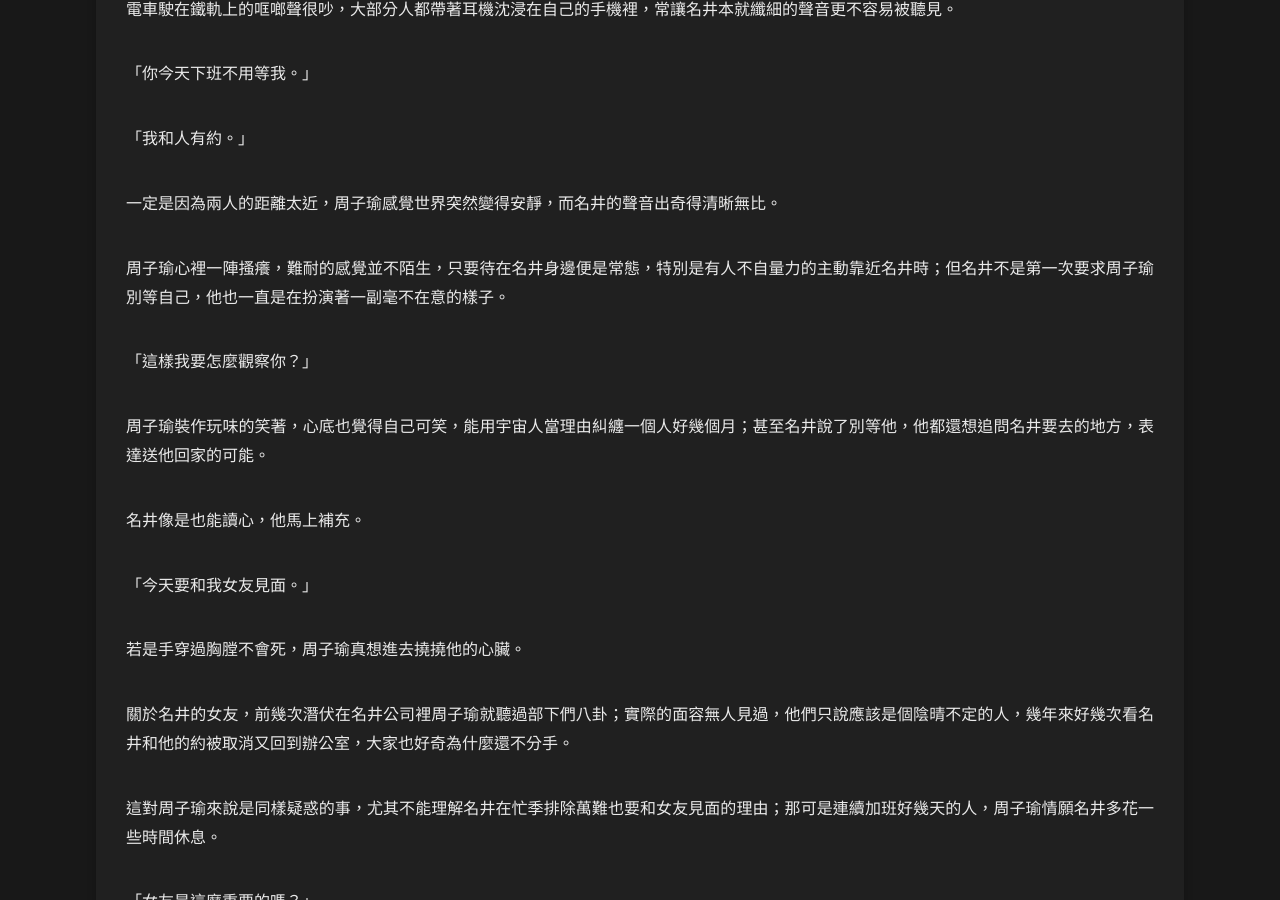
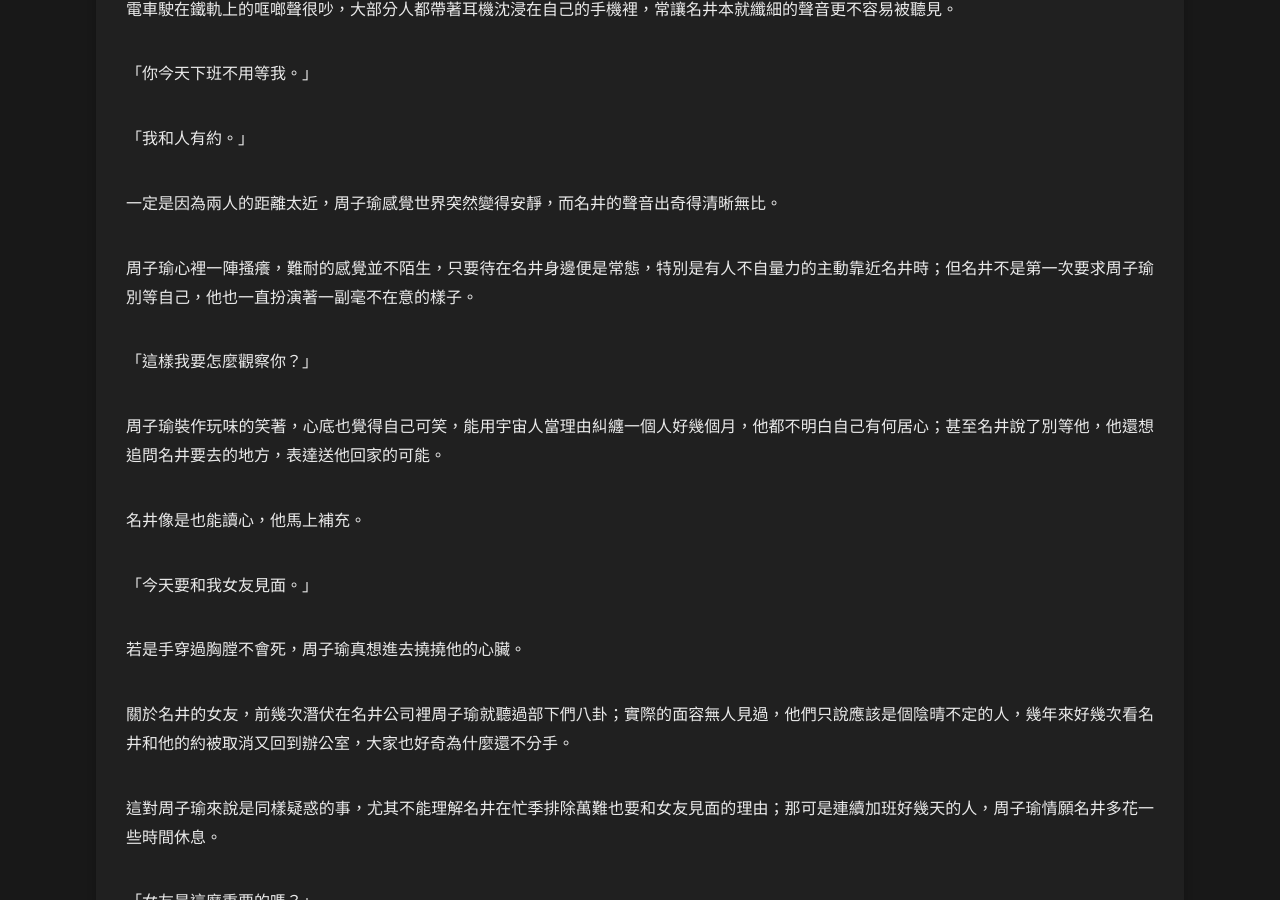
Before and after one commit to thekingwithdonkeyears/website, a Jekyll site: the page built from _posts/2025-10-18-Weather-Station-23.md, in a window 1280 px wide and 900 px high, scrolled down 639 px. Built offline with Jekyll 4.4.1, drawn with Linux system fonts in a browser that asks for light colours; comment, search, counter and statistics services are not loaded; some of the changed text lies outside the part shown.

Commit message:
update 23

```diff
--- a/_posts/2025-10-18-Weather-Station-23.md
+++ b/_posts/2025-10-18-Weather-Station-23.md
@@ -24,11 +24,11 @@ iframe2:
 
 一定是因為兩人的距離太近，周子瑜感覺世界突然變得安靜，而名井的聲音出奇得清晰無比。
 
-周子瑜心裡一陣搔癢，難耐的感覺並不陌生，只要待在名井身邊便是常態，特別是有人不自量力的主動靠近名井時；但名井不是第一次要求周子瑜別等自己，他也一直是在扮演著一副毫不在意的樣子。
+周子瑜心裡一陣搔癢，難耐的感覺並不陌生，只要待在名井身邊便是常態，特別是有人不自量力的主動靠近名井時；但名井不是第一次要求周子瑜別等自己，他也一直扮演著一副毫不在意的樣子。
 
 「這樣我要怎麼觀察你？」
 
-周子瑜裝作玩味的笑著，心底也覺得自己可笑，能用宇宙人當理由糾纏一個人好幾個月；甚至名井說了別等他，他都還想追問名井要去的地方，表達送他回家的可能。
+周子瑜裝作玩味的笑著，心底也覺得自己可笑，能用宇宙人當理由糾纏一個人好幾個月，他都不明白自己有何居心；甚至名井說了別等他，他還想追問名井要去的地方，表達送他回家的可能。
 
 名井像是也能讀心，他馬上補充。
 
@@ -86,7 +86,7 @@ iframe2:
 
 名井向上看著周子瑜，沒錯過他略微尷尬的表情，但沒打算拆穿他從公司樓下就尾隨這件事。
 
-他不理解周子瑜對於自己的想法。若不是他一開始就表明自己外星人的身份，名井會把他歸類在過去遇見過的瘋狂追求者那類，總是提供著不同種名井無感的喜歡。
+他不理解周子瑜對於自己的想法。若不是他一開始就表明自己外星人的身份，名井會把他歸類在過去遇見過的瘋狂追求者那類，提供著各種名井無感的喜歡。
 
 「我想看看地球人聯絡感情的方式，不行嗎？」
 
```
Also changed, not shown: other parts of _posts/2025-10-18-Weather-Station-23.md (+1 -1 lines).
